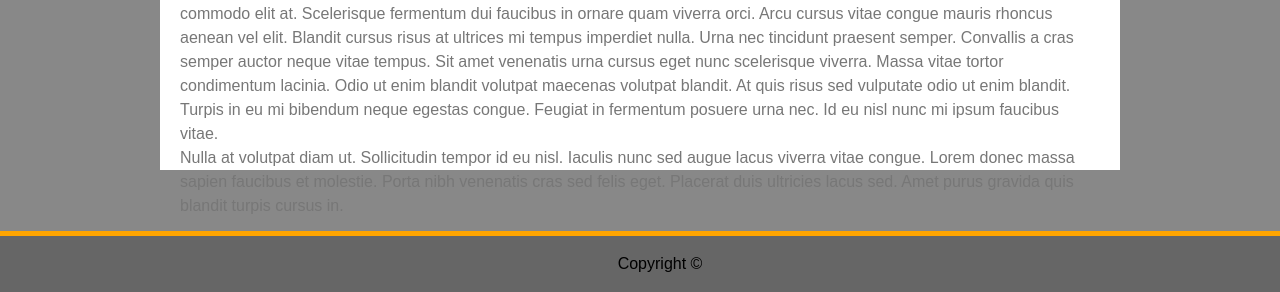
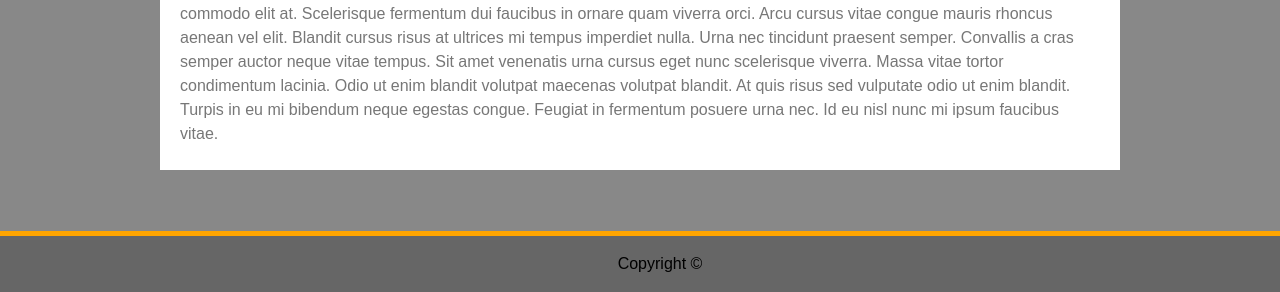
Before and after one commit to khusanboyIbragimov/Basic-Portfolio, a plain HTML site: page index.html in a window 1280 px wide. Shown: the part 508-800 px from the top of the page. Drawn offline with Linux system fonts and the light colour scheme.

Commit message:
deleted p tag

```diff
--- a/index.html
+++ b/index.html
@@ -56,9 +56,7 @@
                 eget nunc scelerisque viverra. Massa vitae tortor condimentum lacinia. Odio ut enim blandit volutpat maecenas
                 volutpat blandit. At quis risus sed vulputate odio ut enim blandit. Turpis in eu mi bibendum neque egestas
                 congue. Feugiat in fermentum posuere urna nec. Id eu nisl nunc mi ipsum faucibus vitae.</p>
-            <p class="clear"> Nulla at volutpat diam ut. Sollicitudin tempor id eu nisl. Iaculis nunc sed augue lacus viverra vitae congue.
-                Lorem donec massa sapien faucibus et molestie. Porta nibh venenatis cras sed felis eget. Placerat duis ultricies
-                lacus sed. Amet purus gravida quis blandit turpis cursus in. </p>
+
         </div>
     </section>
 
```
